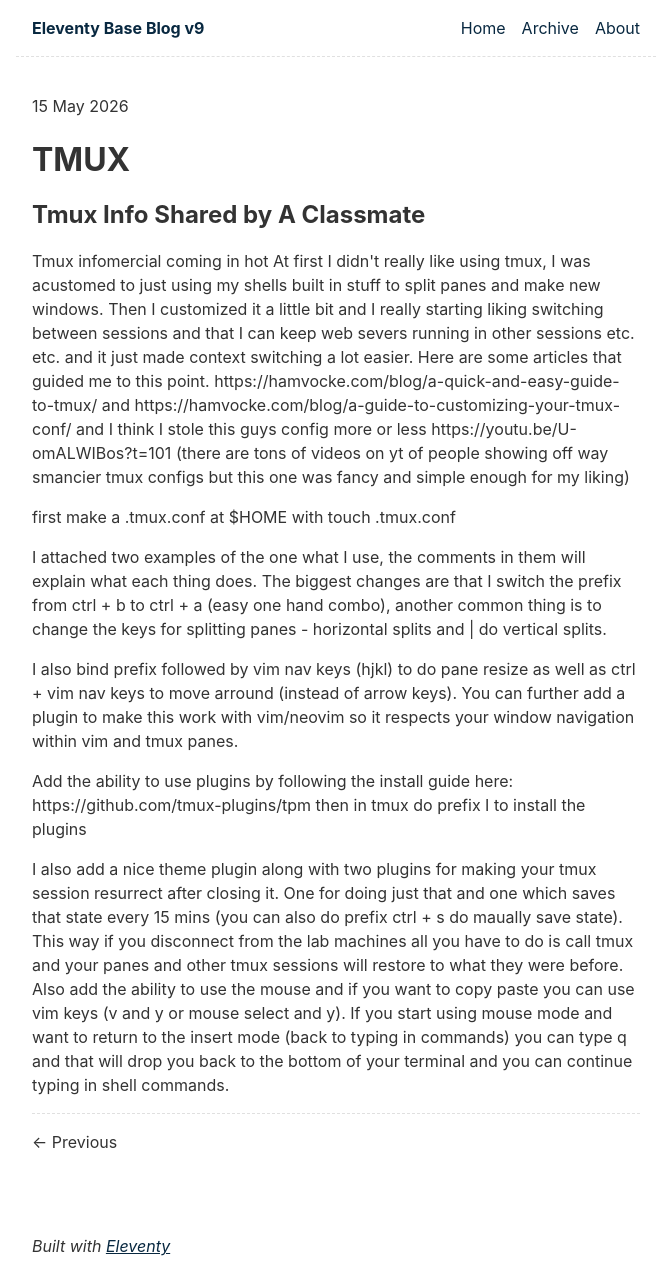
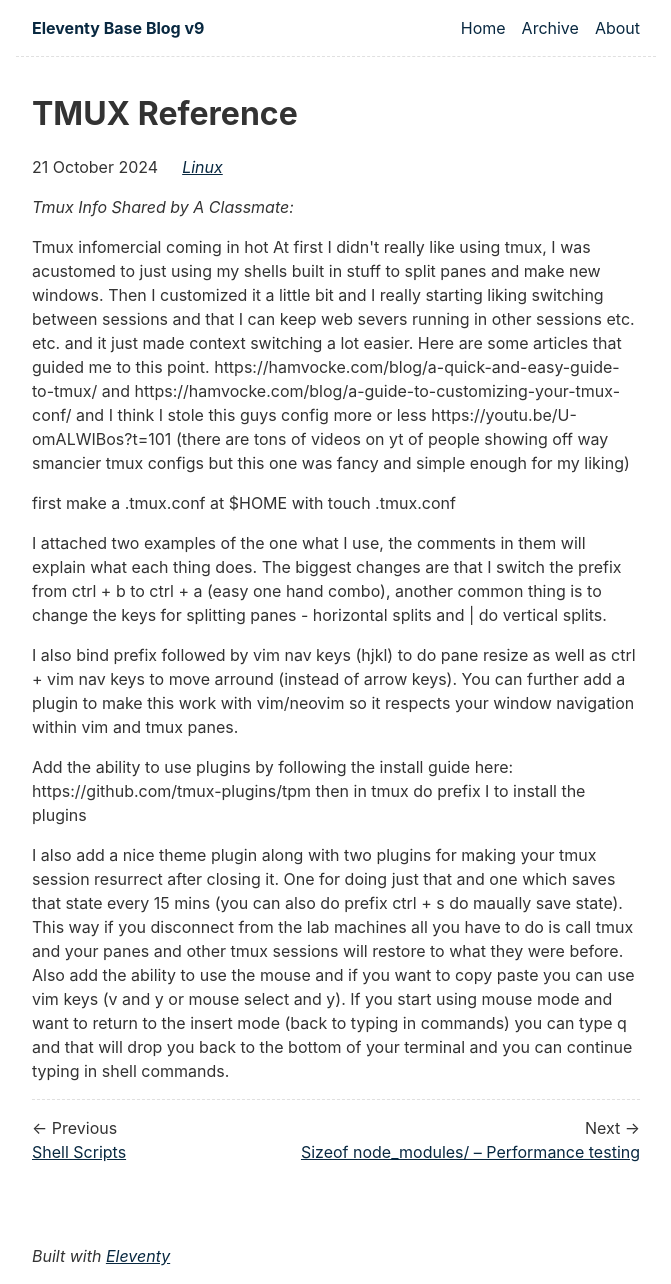
Before and after one commit to frozenfrank/byte-bin, an Eleventy site: page content/blog/tmux.md in a window 1280 px wide. Shown: the whole page, without its empty margins (304-975 px from the left). Built offline with nearby package versions, Linux system fonts and the light colour scheme; Eleventy itself is replaced by a stand-in of ours; some packages are replaced by stand-ins of ours; files that its build step writes are made by us from their sources; what @zachleat/heading-anchors, zod, zod-validation-error would draw is missing.

Commit message:
Adapt my content for to the blog format

````diff
--- a/content/blog/shell-scripts/index.md
+++ b/content/blog/shell-scripts/index.md
@@ -1 +1,14 @@
+---
+title: Shell Scripts
+description: A walkthrough of assorted shell scripts accumulated over time.
+date: 2024-10-20
+tags: ["shell", "linux"]
+draft: true
+---
 TODO! Write up a brief on these scripts.
+
+Use this command to view the commits that originally created these scripts:
+
+```bash
+git log -- shell/
+```
--- a/content/blog/sizeof-node-modules/performance-writeup.md
+++ b/content/blog/sizeof-node-modules/performance-writeup.md
@@ -1,5 +1,9 @@
-
-# `sizeof-node-modules.sh` Performance Testing
+---
+title: Sizeof node_modules/ – Performance testing
+description: Performance results over several iterations of a sizeof utility
+date: 2024-10-24
+tags: ["performance"]
+---
 
 ## Detailed Stats — Root Directory
 
--- a/content/blog/tmux.md
+++ b/content/blog/tmux.md
@@ -1,6 +1,12 @@
-# TMUX
+---
+title: TMUX Reference
+description: TMUX info shared by a classmate.
+date: 2024-10-21
+tags: ["linux"]
+---
 
-## Tmux Info Shared by A Classmate
+_Tmux Info Shared by A Classmate:_
+
 Tmux infomercial coming in hot
 At first I didn't really like using tmux, I was acustomed to just using my shells built in stuff to split panes and make new windows. Then I customized it a little bit and I really starting liking switching between sessions and that I can keep web severs running in other sessions etc. etc. and it just made context switching a lot easier. Here are some articles that guided me to this point. https://hamvocke.com/blog/a-quick-and-easy-guide-to-tmux/ and https://hamvocke.com/blog/a-guide-to-customizing-your-tmux-conf/ and I think I stole this guys config more or less https://youtu.be/U-omALWIBos?t=101 (there are tons of videos on yt of people showing off way smancier tmux configs but this one was fancy and simple enough for my liking)
 
````
